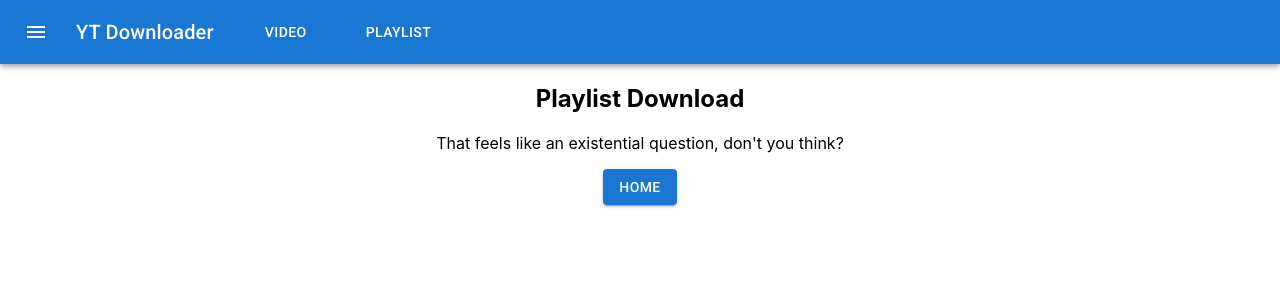
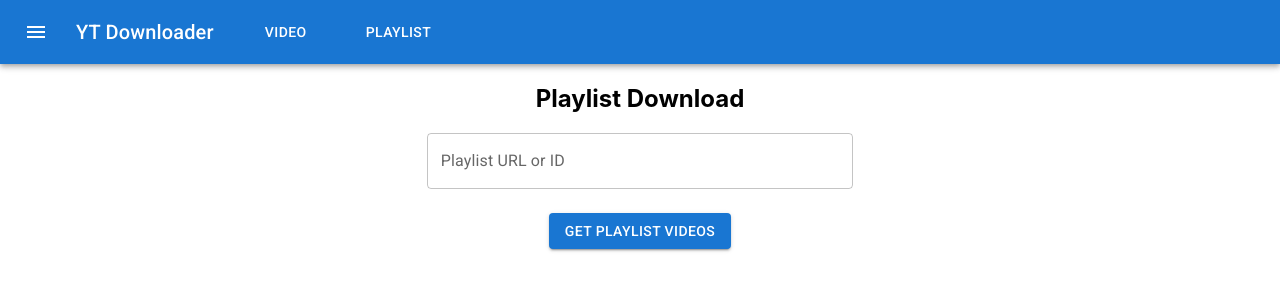
Before and after one commit to shashankx86/yt-downloader, a React (Create React App) app in the folder client/: page /playlist in a window 1280 px wide. Shown: the top 300 px of the page. Built offline with nearby package versions, Linux system fonts and the light colour scheme; no server answers.

Commit message:
Fetch playlist videos, render a card for each video

```diff
--- a/client/src/components/pages/Playlist.js
+++ b/client/src/components/pages/Playlist.js
@@ -1,19 +1,96 @@
+import React, { useState } from 'react';
 import { Link } from "react-router-dom";
-import Button from '@mui/material/Button';
+import { Grid, TextField, Button } from "@mui/material";
+import * as VideoServcie from './../../services/VideoService';
+import Card from '@mui/material/Card';
+import CardContent from '@mui/material/CardContent';
+import CardMedia from '@mui/material/CardMedia';
+import { CardActionArea } from '@mui/material';
+import Typography from '@mui/material/Typography';
 
 export default function Video() {
-    return (
-      <>
-        <main>
+  const [playlistSrc, setPlaylistSrc] = useState(null);
+  const [playlistSrcErr, setPlaylistSrcErr] = useState('');
+  const [items, setItems] = useState([]);
+
+  function getInfo() {
+    if (!playlistSrc || !playlistSrc.length) {
+      setPlaylistSrcErr("Enter link to video from playlist or Playlist ID");
+      return false;
+    }
+    VideoServcie.getPlaylistItems(playlistSrc).then(items => {
+      console.log(items);
+      setItems(items);
+    }).catch(errorResponse => {
+
+        setPlaylistSrcErr(
+          errorResponse[0] && errorResponse[0].param
+            ? `${errorResponse[0].msg} for ${errorResponse[0].param}`
+            : `Error during request. Check if playlist ID is valid`
+        );
+    });
+  }
+
+  function PlaylistElement() {
+    if (!items.length) {
+      return false;
+    }
+
+    return (items.map(item => {
+      let thumbUrl = "";
+
+      if (item.snippet.thumbnails.high) {
+        thumbUrl = item.snippet.thumbnails.high.url;
+      } else if (item.snippet.thumbnails.medium) {
+        thumbUrl = item.snippet.thumbnails.medium.url;
+      } else if (item.snippet.thumbnails.standard) {
+        thumbUrl = item.snippet.thumbnails.standard.url;
+      }
+
+      return     <Card sx={{ maxWidth: 345 }} key={item.snippet.resourceId.videoId}>
+      <CardActionArea>
+        <CardMedia
+          component="img"
+          image={thumbUrl}
+          alt="green iguana"
+        />
+        <CardContent>
+          <Typography gutterBottom variant="h5" component="div">
+            {item.snippet.title}
+          </Typography>
+
+        </CardContent>
+      </CardActionArea>
+    </Card>
+    }))
+  }
+
+
+  return (
+    <>
+      <Grid container direction="row" justifyContent="center" alignItems="center" sx={{flexGrow: 1}}>
+        <Grid item xs={12}>
           <h2>Playlist Download</h2>
-          <p>
-            That feels like an existential question, don't you
-            think?
-          </p>
-        </main>
-        <nav>
-          <Link to="/"><Button variant="contained">Home</Button></Link>
-        </nav>
-      </>
-    );
+        </Grid>
+
+        <Grid item xs={12} md={4}>
+            <TextField
+              id="url"
+              label="Playlist URL or ID"
+              fullWidth={true}
+              onChange={e => setPlaylistSrc(e.target.value)}
+              error={playlistSrcErr && playlistSrcErr.length ? true : false}
+              helperText={playlistSrcErr ?? null}
+            />
+        </Grid>
+
+        <Grid item xs={12}>
+            <Button variant="contained" sx={{marginTop: 3}} onClick={() => getInfo()}>Get Playlist Videos</Button>
+        </Grid>
+
+        <PlaylistElement></PlaylistElement>
+
+      </Grid>
+    </>
+  );
   }
--- a/client/src/services/VideoService.js
+++ b/client/src/services/VideoService.js
@@ -31,3 +31,15 @@ export function downloadMP3(url) {
 
     return p;
 }
+
+export function getPlaylistItems(playlist) {
+    const p = new Promise((resolve, reject) => {
+        axios.post('/playlist', {playlist}).then(res => {
+            res.status === 200 ? resolve(res.data) : reject(res);
+        }).catch(err => {
+            reject(err.response.data);
+        })
+    });
+
+    return p;
+}
```
